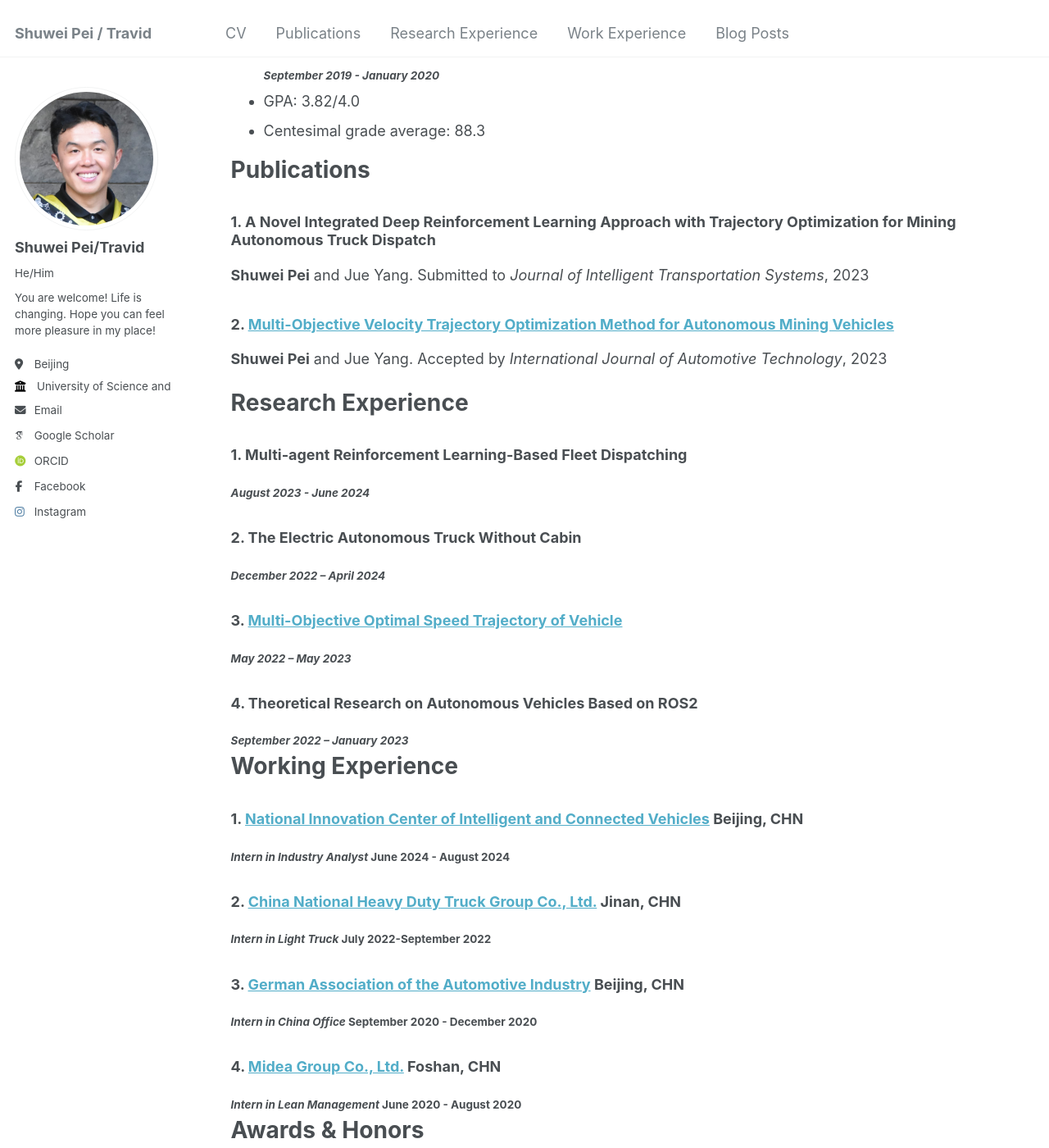
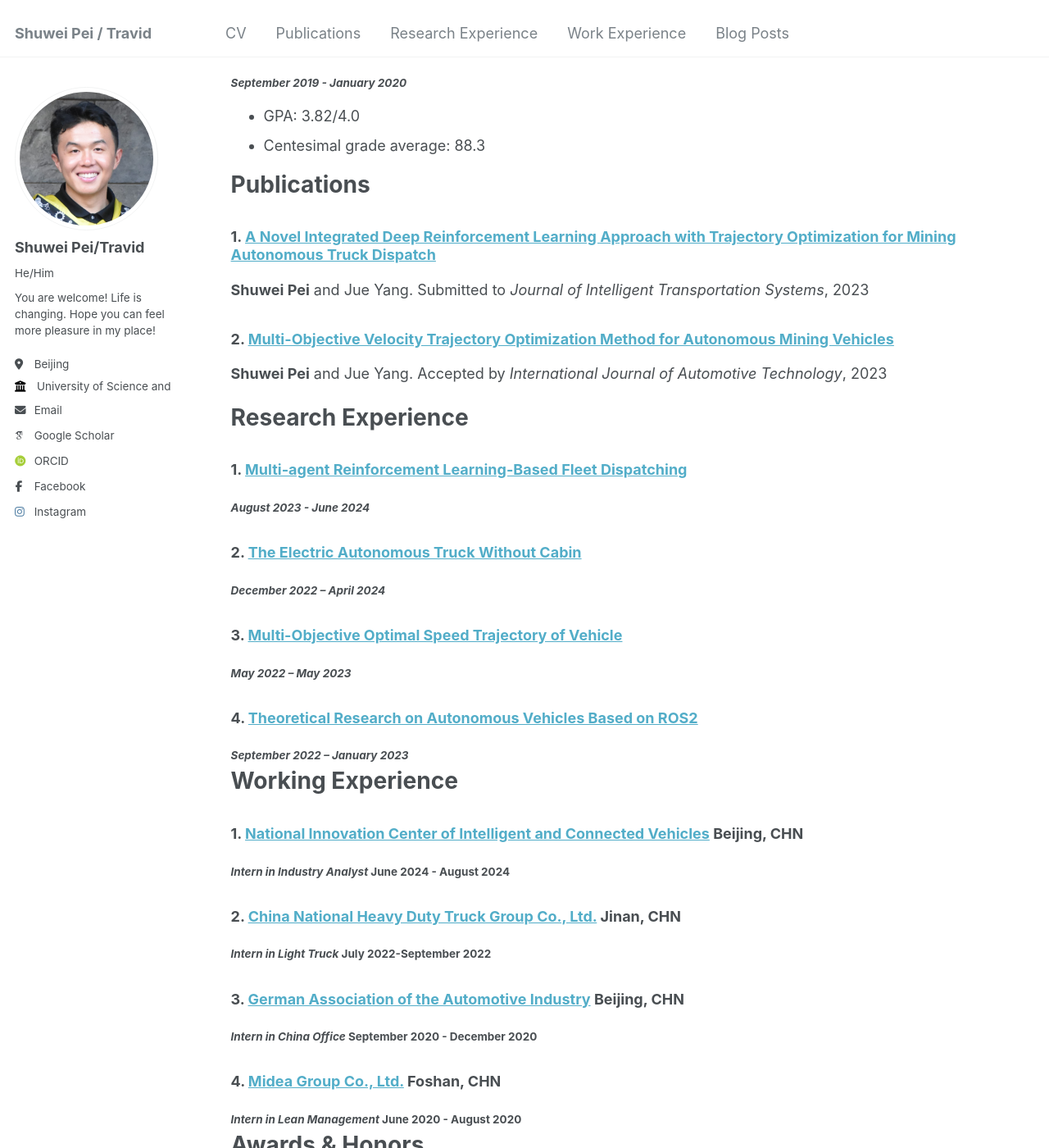
Before and after one commit to Travid-Pei/Travid-Pei.github.io, a Jekyll site: the page built from _pages/cv.md, in a window 1280 px wide and 1400 px high, scrolled down 663 px. Shown: the whole window at 82% size. Built offline with Jekyll 4.4.1, drawn with Linux system fonts in a browser that asks for light colours; some web fonts are replaced; part of the change alters nothing that is shown.

Commit message:
Update cv.md

```diff
--- a/_pages/cv.md
+++ b/_pages/cv.md
@@ -13,16 +13,20 @@ More detailed documents about me can be found [here](https://travid-pei.github.i
 
 Education
 ======
+
 ### M.E. in Mechanical Engineering, [University of Science and Technology Beijing](https://en.ustb.edu.cn/)
 #### _September 2021 - June 2024_
 - GPA: 3.62/4.0
 - Rank: 26/67
 - Centesimal grade average: 86.2
+
 ### B.E. in Mechanical Engineering, [University of Science and Technology Beijing](https://en.ustb.edu.cn/)
 #### _September 2017 - June 2021_
 - GPA: 3.68/4.0
 - Rank: 9/60
 - Centesimal grade average: 87.3
+
+
 ### Exchange Student in Mechanical Engineering, [National Taipei University of Technology](https://www-en.ntut.edu.tw/)
 #### _September 2019 - January 2020_
 - GPA: 3.82/4.0
@@ -30,36 +34,36 @@ Education
 
 Publications
 ======
-### 1. A Novel Integrated Deep Reinforcement Learning Approach with Trajectory Optimization for Mining Autonomous Truck Dispatch
+### 1. [A Novel Integrated Deep Reinforcement Learning Approach with Trajectory Optimization for Mining Autonomous Truck Dispatch](https://travid-pei.github.io//publication/2010-10-01-paper-title-number-2)
 **Shuwei Pei** and Jue Yang. Submitted to _Journal of Intelligent Transportation Systems_, 2023
 
 
-### 2. [Multi-Objective Velocity Trajectory Optimization Method for Autonomous Mining Vehicles](https://travidp.github.io/s12239-023-0131-5.pdf)
+### 2. [Multi-Objective Velocity Trajectory Optimization Method for Autonomous Mining Vehicles](https://travid-pei.github.io//publication/2009-10-01-paper-title-number-1)
 **Shuwei Pei** and Jue Yang. Accepted by _International Journal of Automotive Technology_, 2023
 
 Research Experience
 ======
-### 1. Multi-agent Reinforcement Learning-Based Fleet Dispatching
+### 1. [Multi-agent Reinforcement Learning-Based Fleet Dispatching](https://travid-pei.github.io//portfolio/portfolio-1/)
 #### _August 2023 - June 2024_
-### 2. The Electric Autonomous Truck Without Cabin
+### 2. [The Electric Autonomous Truck Without Cabin](https://travid-pei.github.io//portfolio/portfolio-2/)
 #### _December 2022 – April 2024_
-### 3. [Multi-Objective Optimal Speed Trajectory of Vehicle](https://travidp.github.io/s12239-023-0131-5.pdf)
+### 3. [Multi-Objective Optimal Speed Trajectory of Vehicle](https://travid-pei.github.io//portfolio/research-3/)
 #### _May 2022 – May 2023_
-### 4. Theoretical Research on Autonomous Vehicles Based on ROS2
+### 4. [Theoretical Research on Autonomous Vehicles Based on ROS2](https://travid-pei.github.io//portfolio/research-4/)
 #### _September 2022 – January 2023_
 
 Working Experience
 ======
-### 1. [National Innovation Center of Intelligent and Connected Vehicles](http://www.china-icv.cn/index.html)    Beijing, CHN
+### 1. [National Innovation Center of Intelligent and Connected Vehicles](https://travid-pei.github.io//teaching/2014-spring-teaching-1)   Beijing, CHN
 #### _Intern in Industry Analyst_    June 2024 - August 2024
 
-### 2. [China National Heavy Duty Truck Group Co., Ltd.](https://en.sinotrukinternational.com/)    Jinan, CHN
+### 2. [China National Heavy Duty Truck Group Co., Ltd.](https://travid-pei.github.io//teaching/2022-summer-intern-2)   Jinan, CHN
 #### _Intern in Light Truck_    July 2022-September 2022
 
-### 3. [German Association of the Automotive Industry](https://www.vda.cn/en)    Beijing, CHN
+### 3. [German Association of the Automotive Industry](https://travid-pei.github.io//teaching/2020-summer-intern-2)    Beijing, CHN
 #### _Intern in China Office_    September 2020 - December 2020
 
-### 4. [Midea Group Co., Ltd.](https://www.midea-group.com/)    Foshan, CHN
+### 4. [Midea Group Co., Ltd.](https://travid-pei.github.io//teaching/2020-summer-intern-1)    Foshan, CHN
 #### _Intern in Lean Management_     June 2020 - August 2020
 
 Awards & Honors
```
